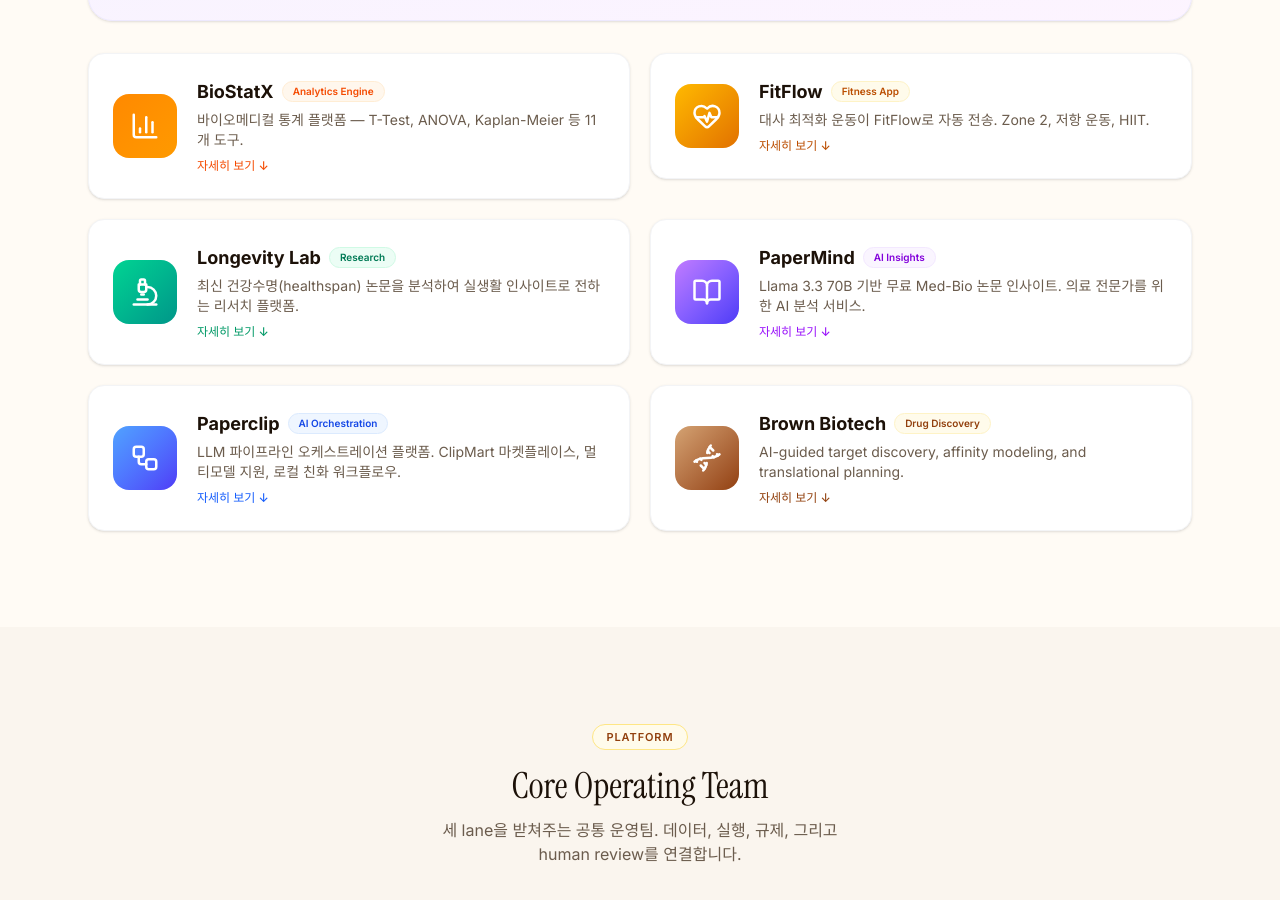
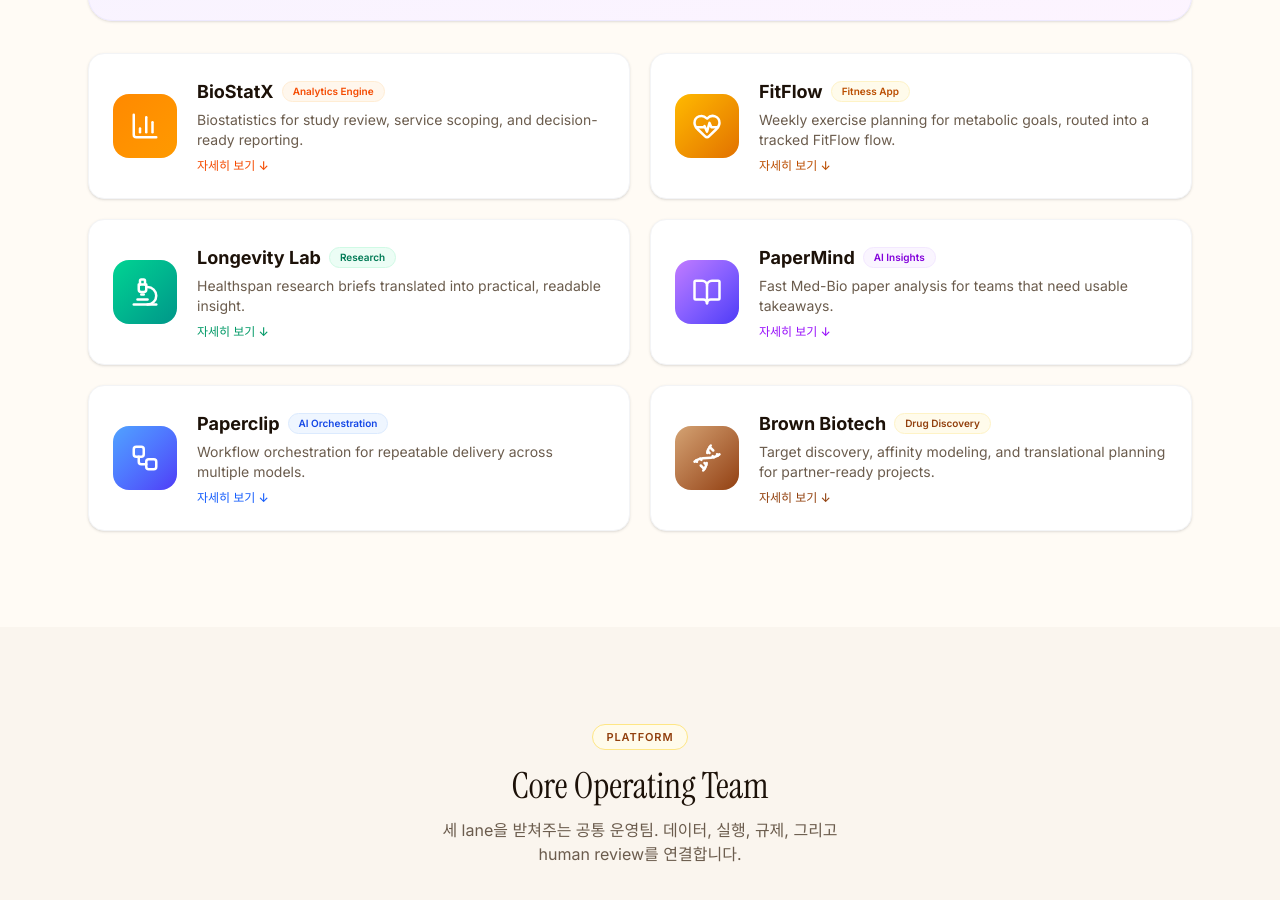
Before and after one commit to ohbryt/brown-ai, a React (Vite) app: page / in a window 1280 px wide. Shown: the part 3808-4708 px from the top of the page. Built offline with nearby package versions, Linux system fonts and the light colour scheme.

Commit message:
Refine product copy and notion ops

```diff
--- a/src/App.tsx
+++ b/src/App.tsx
@@ -199,56 +199,56 @@ interface ProductInfo {
 const products: ProductInfo[] = [
   {
     slug: "biostatx", name: "BioStatX", badge: "Analytics Engine",
-    desc: "바이오메디컬 통계 플랫폼 — T-Test, ANOVA, Kaplan-Meier 등 11개 도구.",
+    desc: "Biostatistics for study review, service scoping, and decision-ready reporting.",
     url: "https://biostatx.vercel.app", icon: BarChart3,
     gradient: "from-orange-400 to-amber-500", badgeBg: "bg-orange-50", badgeText: "text-orange-600", badgeBorder: "border-orange-100", accentText: "text-orange-600", ringColor: "#f59e0b", accentColor: "#f59e0b",
     features: ["T-Test / Paired T-Test 분석", "One-way & Two-way ANOVA", "Kaplan-Meier 생존 분석 & Log-rank", "ROC Curve + AUC 계산", "상관관계 & 회귀 분석", "Chi-Square 적합도 검정"],
-    useCase: { title: "임상시험 생존 분석", description: "Phase II 항노화 약물 임상시험 데이터를 업로드하면, Kaplan-Meier 곡선이 자동 생성되고 Log-rank test로 대조군 대비 유의미한 생존 개선 여부를 즉시 판정합니다." },
+    useCase: { title: "Study review", description: "Upload a trial or translational dataset and get a fast, decision-ready readout with survival, comparison, and regression outputs." },
     highlights: [{ label: "통계 도구", value: "11개" }, { label: "지원 분석", value: "생존·회귀·비교" }, { label: "가격", value: "무료" }],
   },
   {
     slug: "fitflow", name: "FitFlow", badge: "Fitness App",
-    desc: "대사 최적화 운동이 FitFlow로 자동 전송. Zone 2, 저항 운동, HIIT.",
+    desc: "Weekly exercise planning for metabolic goals, routed into a tracked FitFlow flow.",
     url: "https://fitflow-website.vercel.app", icon: HeartPulse,
     gradient: "from-amber-400 to-amber-600", badgeBg: "bg-amber-50", badgeText: "text-amber-700", badgeBorder: "border-amber-100", accentText: "text-amber-700", ringColor: "#d97706", accentColor: "#d97706",
     features: ["VO2max 기반 Zone 2 유산소 프로그램", "대사 맞춤형 저항 운동 처방", "HIIT 인터벌 자동 설계", "Apple Watch / Garmin 웨어러블 연동", "주간 대사 리포트 & 진행 추적"],
-    useCase: { title: "대사 맞춤 운동 처방", description: "혈액검사에서 인슐린 저항성이 감지되면, AI가 자동으로 Zone 2 유산소 60% + 저항운동 40% 비율의 주간 운동 프로그램을 생성하고 FitFlow 앱에 푸시합니다." },
+    useCase: { title: "Weekly plan", description: "When a metabolic signal changes, FitFlow updates the weekly plan so the next session is simple to follow and easy to review." },
     highlights: [{ label: "운동 유형", value: "Zone2·HIIT·저항" }, { label: "웨어러블", value: "Apple·Garmin" }, { label: "AI 연동", value: "Health BU" }],
   },
   {
     slug: "longevity-lab", name: "Longevity Lab", badge: "Research",
-    desc: "최신 건강수명(healthspan) 논문을 분석하여 실생활 인사이트로 전하는 리서치 플랫폼.",
+    desc: "Healthspan research briefs translated into practical, readable insight.",
     url: "https://longevity-lab.io", icon: Microscope,
     gradient: "from-emerald-400 to-teal-600", badgeBg: "bg-emerald-50", badgeText: "text-emerald-700", badgeBorder: "border-emerald-100", accentText: "text-emerald-600", ringColor: "#10b981", accentColor: "#10b981",
     features: ["최신 노화/대사 논문 AI 큐레이션", "한국어 인사이트 요약 리포트", "주간 리서치 브리핑 뉴스레터", "건강수명 토픽별 아카이브", "연구 트렌드 시각화 대시보드"],
-    useCase: { title: "NAD+ 보충제 메타분석", description: "최근 발표된 NAD+ 보충제 메타분석 논문 10편을 자동 수집 → 핵심 발견(효과 크기, 복용량, 부작용)을 한국어 인사이트로 요약하여 주간 브리핑에 포함합니다." },
+    useCase: { title: "Healthspan brief", description: "Pull the latest papers, compress the signal, and keep the weekly brief focused on what actually changed." },
     highlights: [{ label: "논문 소스", value: "PubMed·bioRxiv" }, { label: "업데이트", value: "주간" }, { label: "언어", value: "한국어" }],
   },
   {
     slug: "papermind", name: "PaperMind", badge: "AI Insights",
-    desc: "Llama 3.3 70B 기반 무료 Med-Bio 논문 인사이트. 의료 전문가를 위한 AI 분석 서비스.",
+    desc: "Fast Med-Bio paper analysis for teams that need usable takeaways.",
     url: "https://www.papermind.me", icon: BookOpen,
     gradient: "from-purple-400 to-indigo-600", badgeBg: "bg-purple-50", badgeText: "text-purple-700", badgeBorder: "border-purple-100", accentText: "text-purple-600", ringColor: "#8b5cf6", accentColor: "#8b5cf6",
     features: ["논문 PDF 업로드 → AI 즉시 분석", "핵심 발견 · 방법론 · 한계점 자동 추출", "임상 적용 가능성 평가", "Llama 3.3 70B 오픈소스 모델 사용", "의료 전문가 무료 이용"],
-    useCase: { title: "논문 핵심 분석", description: "30페이지 임상시험 논문 PDF를 업로드하면 2분 내에: ① 핵심 발견 3줄 요약, ② 연구 방법론 평가, ③ 한계점 및 바이어스 분석, ④ 임상 현장 적용 제안을 생성합니다." },
+    useCase: { title: "Paper brief", description: "Upload a paper and get a short summary of findings, limits, and what matters next." },
     highlights: [{ label: "AI 모델", value: "Llama 3.3 70B" }, { label: "분석 시간", value: "~2분" }, { label: "가격", value: "무료" }],
   },
   {
     slug: "paperclip", name: "Paperclip", badge: "AI Orchestration",
-    desc: "LLM 파이프라인 오케스트레이션 플랫폼. ClipMart 마켓플레이스, 멀티모델 지원, 로컬 친화 워크플로우.",
+    desc: "Workflow orchestration for repeatable delivery across multiple models.",
     url: "https://dist-chi-two-33.vercel.app", icon: Workflow,
     gradient: "from-blue-400 to-indigo-600", badgeBg: "bg-blue-50", badgeText: "text-blue-700", badgeBorder: "border-blue-100", accentText: "text-blue-600", ringColor: "#3b82f6", accentColor: "#3b82f6",
     features: ["드래그앤드롭 LLM 파이프라인 빌더", "ClipMart 마켓플레이스 (템플릿·플러그인)", "OpenAI / Anthropic / Google 멀티모델", "실시간 스트리밍 응답", "CLI + YAML 기반 워크플로우"],
-    useCase: { title: "코드리뷰 자동화 파이프라인", description: "GitHub PR → GPT-4로 코드 분석 → Claude로 리팩토링 제안 → Slack 알림 전송하는 3단계 파이프라인을 ClipMart 템플릿에서 원클릭으로 설치하고 바로 실행합니다." },
+    useCase: { title: "Delivery pipeline", description: "Turn a repeat task into a reproducible workflow with model routing, handoff, and alerts." },
     highlights: [{ label: "지원 LLM", value: "GPT·Claude·Gemini" }, { label: "템플릿", value: "ClipMart" }, { label: "설치", value: "npm i -g" }],
   },
   {
     slug: "brown-biotech", name: "Brown Biotech", badge: "Drug Discovery",
-    desc: "AI-guided target discovery, affinity modeling, and translational planning.",
+    desc: "Target discovery, affinity modeling, and translational planning for partner-ready projects.",
     url: "https://brown-biotech-website.vercel.app", icon: Dna,
     gradient: "from-brand-light to-brand", badgeBg: "bg-amber-50", badgeText: "text-brand", badgeBorder: "border-amber-100", accentText: "text-brand", ringColor: "#92400e", accentColor: "#92400e",
     features: ["AI 타겟 발굴 & 검증", "가상 화합물 스크리닝 & 분자 도킹", "ADMET 독성/약동학 예측", "약물 재창출 (Drug Repurposing)", "FDA 임상시험 설계 자동화"],
-    useCase: { title: "노화 타겟 리드 후보 발굴", description: "mTOR 경로의 새로운 억제 타겟을 AI로 발굴 → 100만 화합물 가상 스크리닝 → ADMET 필터링 → 72시간 내에 리드 후보 3개를 도출하고 합성 가능성까지 평가합니다." },
+    useCase: { title: "Partner brief", description: "Move from target idea to a partner-ready brief with clear evidence, scope, and next step." },
     highlights: [{ label: "발굴 속도", value: "72시간" }, { label: "스크리닝", value: "100만+ 화합물" }, { label: "파이프라인", value: "타겟→리드" }],
   },
 ];
```
Also changed, not shown: 1 other file (tests, documents, lock files or other folders).
